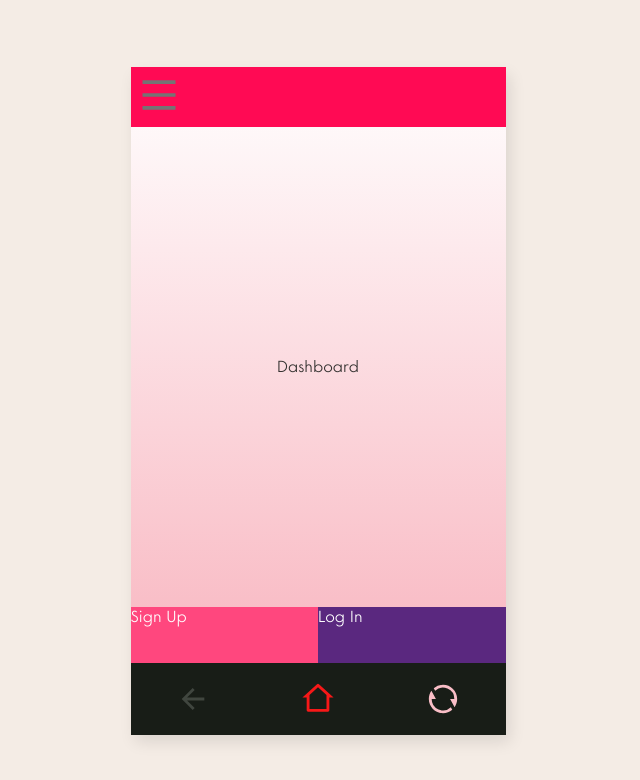
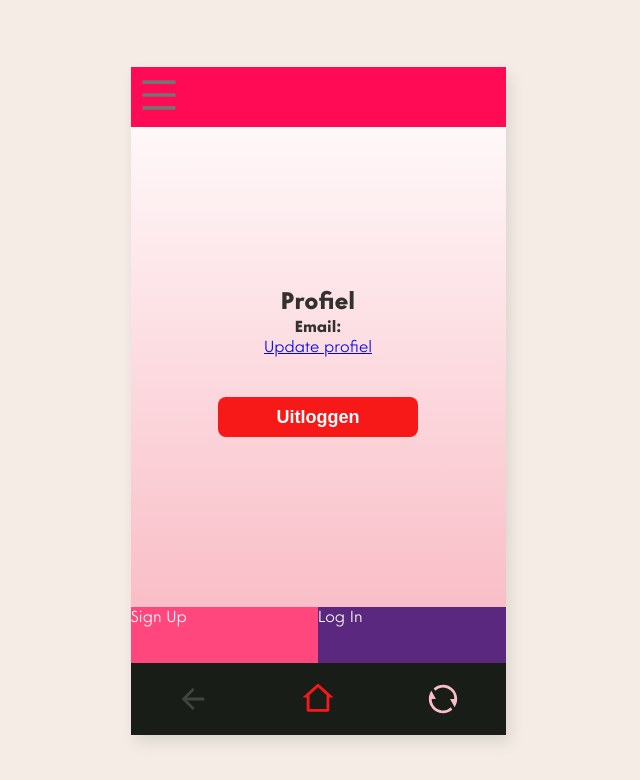
Before and after one commit to jodelajo/react-eindproject-frontend-development, a React (Create React App) app: page /dashboard in a window 1280 px wide. Shown: the top 780 px of the page, without its empty margins (322-962 px from the left). Built offline with nearby package versions, Linux system fonts and the light colour scheme; no server answers.

Commit message:
logout en privateroute

```diff
--- a/src/App.js
+++ b/src/App.js
@@ -13,6 +13,7 @@ import ZuidOost from "./pages/zuidoost/ZuidOost";
 import SignUp from "./pages/signUp/SignUp";
 import LogIn from "./pages/logIn/LogIn";
 import DashBoard from "./components/dashBoard/DashBoard";
+import PrivateRoute from "./components/privateRoute/PrivateRoute";
 
 
 function App() {
@@ -45,15 +46,11 @@ function App() {
                                  <Route exact path="/zuidoost">
                                      <ZuidOost/>
                               </Route>
-                                 <Route exact path="/sign-up">
-                                     <SignUp/>
-                              </Route>
-                                <Route exact path="/log-in">
-                                     <LogIn/>
-                              </Route>
-                                <Route path="/dashboard">
-                                     <DashBoard/>
-                              </Route>
+                                 <PrivateRoute exact path="/sign-up" component={SignUp} />
+
+                                <Route exact path="/log-in" component={LogIn} />
+
+                                <Route path="/dashboard" component={DashBoard} />
                          </Switch>
                         </span>
                 </div>
--- a/src/components/dashBoard/DashBoard.js
+++ b/src/components/dashBoard/DashBoard.js
@@ -1,6 +1,43 @@
-import React from 'react';
+import React, {useState} from 'react';
+import '../../pages/signUp/SignUp.css';
+import { useAuth } from "../../context/AuthContext";
+import {Link, useHistory} from "react-router-dom";
 
-function DashBoard(){
-return <div>Dashboard</div>
+function DashBoard() {
+    const [error, setError] = useState('')
+    const { currentUser, logout } = useAuth()
+    const history = useHistory()
+
+    async function handleLogout() {
+        setError('')
+        try {
+            await logout()
+            history.push('/login')
+        } catch {
+            setError('Failed to log out')
+        }
+    }
+
+    return <>
+        <div>
+            <h2>Profiel</h2>
+            {error && <p> {error} </p>}
+            <p><strong>Email:</strong>
+                {currentUser && currentUser.email}
+            </p>
+            <Link to="/update-profile">
+                Update profiel
+            </Link>
+        </div>
+        <div>
+            <button
+                type="button"
+                className="submit-button"
+                onClick={handleLogout}>
+                Uitloggen
+            </button>
+        </div>
+    </>
 }
+
 export default DashBoard
--- /dev/null
+++ b/src/components/privateRoute/PrivateRoute.js
@@ -0,0 +1,22 @@
+import React from 'react';
+import {Route, Redirect} from 'react-router-dom';
+import {useAuth} from "../../context/AuthContext";
+
+function PrivateRoute({children, ...rest}) {
+    const {currentUser} = useAuth()
+
+
+    return (
+        <Route
+            {...rest}
+            render={props => {
+               return currentUser ? props.children
+                    :
+                    <Redirect to="/log-in" />
+            }}
+        >
+        </Route>
+    )
+}
+
+export default PrivateRoute
--- a/src/context/AuthContext.js
+++ b/src/context/AuthContext.js
@@ -18,6 +18,9 @@ export function AuthContextProvider({children}) {
     function login(email, password) {
         return auth.signInWithEmailAndPassword(email, password)
     }
+    function logout(){
+        return auth.signOut()
+    }
 
     useEffect(() => {
         const unsubscribe = auth.onAuthStateChanged(user => {
@@ -32,6 +35,7 @@ export function AuthContextProvider({children}) {
         currentUser,
         signup,
         login,
+        logout,
     }
 
     return (
--- a/src/pages/signUp/SignUp.css
+++ b/src/pages/signUp/SignUp.css
@@ -10,11 +10,12 @@
     margin-bottom: 10px;
     height: 40px;
     background-color: #f71818;
+    min-width: 200px;
     color: white;
     border: none;
     font-weight: bold;
     font-size: 18px;
-    border-radius: 12px;
+    border-radius: 8px;
 }
 .input {
     margin-bottom: 6px;
```
